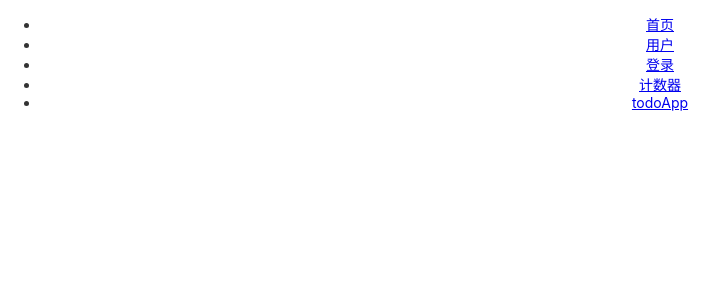
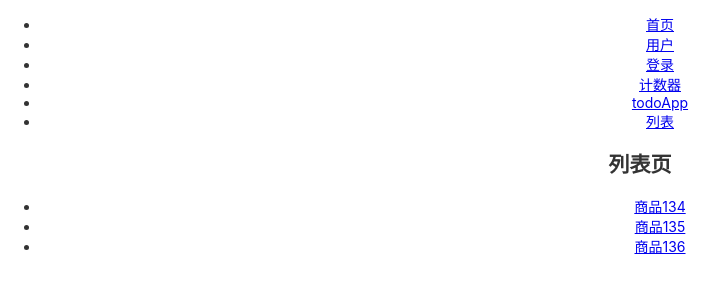
Before and after one commit to KChrisZhang/practice-react, a React (Create React App) app: page /list in a window 1280 px wide. Shown: the top 300 px of the page, without its empty margins (0-727 px from the left). Built offline with nearby package versions, Linux system fonts and the light colour scheme.

Commit message:
添加 List, Detail, 动态路由

```diff
--- a/src/App.js
+++ b/src/App.js
@@ -7,6 +7,8 @@ import User from './views/User'
 import Login from './views/Login'
 import Counter from './views/Counter'
 import TodoApp from './views/TodoApp'
+import List from './views/List'
+import Detail from './views/Detail'
 
 function App() {
   return (
@@ -27,6 +29,9 @@ function App() {
         <li>
           <Link to="/todo">todoApp</Link>
         </li>
+        <li>
+          <Link to="/list">列表</Link>
+        </li>
       </ul>
 
       <Switch>
@@ -45,6 +50,8 @@ function App() {
         <Route path="/todo">
           <TodoApp title="todoApp"></TodoApp>
         </Route>
+        <Route path="/list" component={List}></Route>
+        <Route path="/detail/:id" component={Detail}></Route>
       </Switch>
     </div>
   )
--- /dev/null
+++ b/src/views/Detail/index.js
@@ -0,0 +1,15 @@
+import React from 'react'
+
+export default class Detail extends React.Component {
+  componentDidMount() {
+    console.log(this.props.match.params.id, 'id')
+  }
+  render() {
+    return (
+      <div>
+        <h2>详情页</h2>
+        <p>{this.props.match.params.id} 号数据</p>
+      </div>
+    )
+  }
+}
--- /dev/null
+++ b/src/views/List/index.js
@@ -0,0 +1,23 @@
+import React from 'react'
+import { Link } from 'react-router-dom'
+
+export default class List extends React.Component {
+  render() {
+    return (
+      <div>
+        <h2>列表页</h2>
+        <ul>
+          <li>
+            <Link to="/detail/134">商品134</Link>
+          </li>
+          <li>
+            <Link to="/detail/135">商品135</Link>
+          </li>
+          <li>
+            <Link to="/detail/136">商品136</Link>
+          </li>
+        </ul>
+      </div>
+    )
+  }
+}
```
